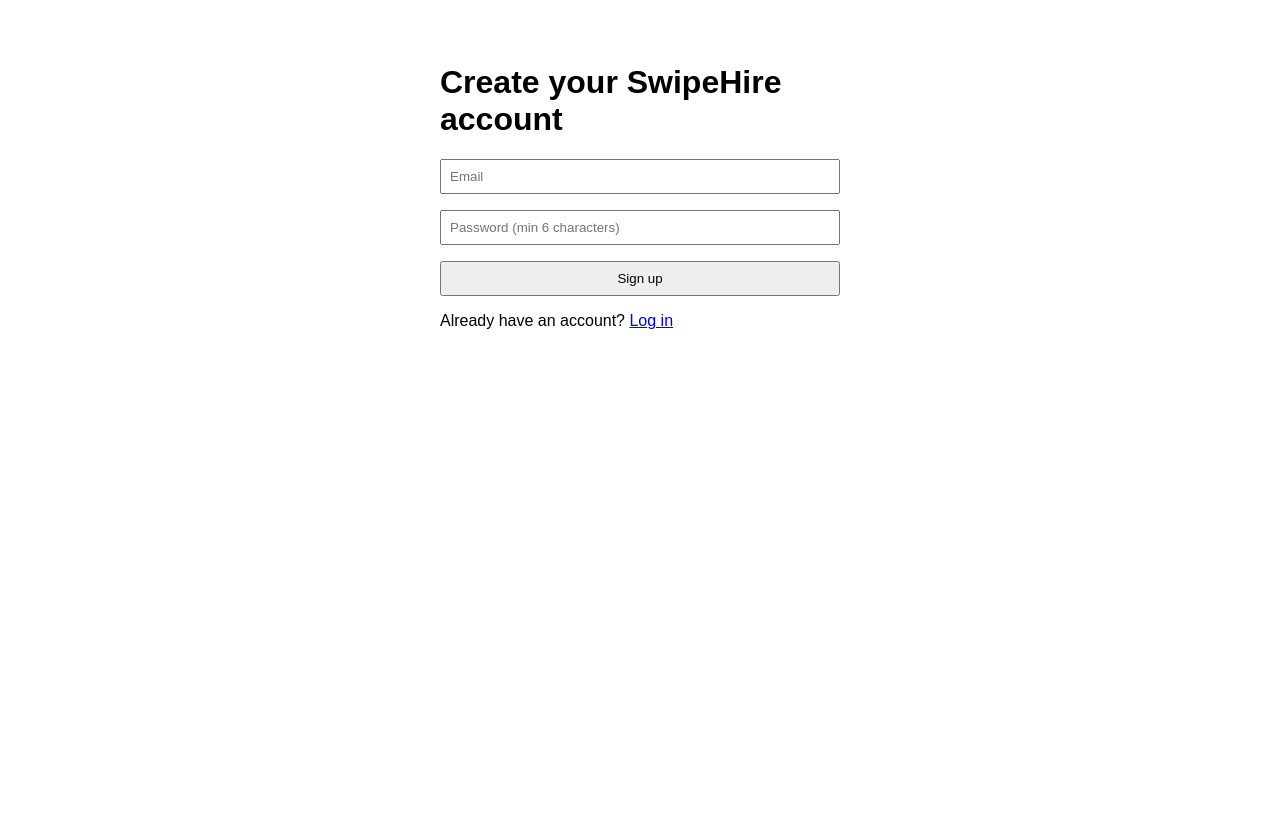
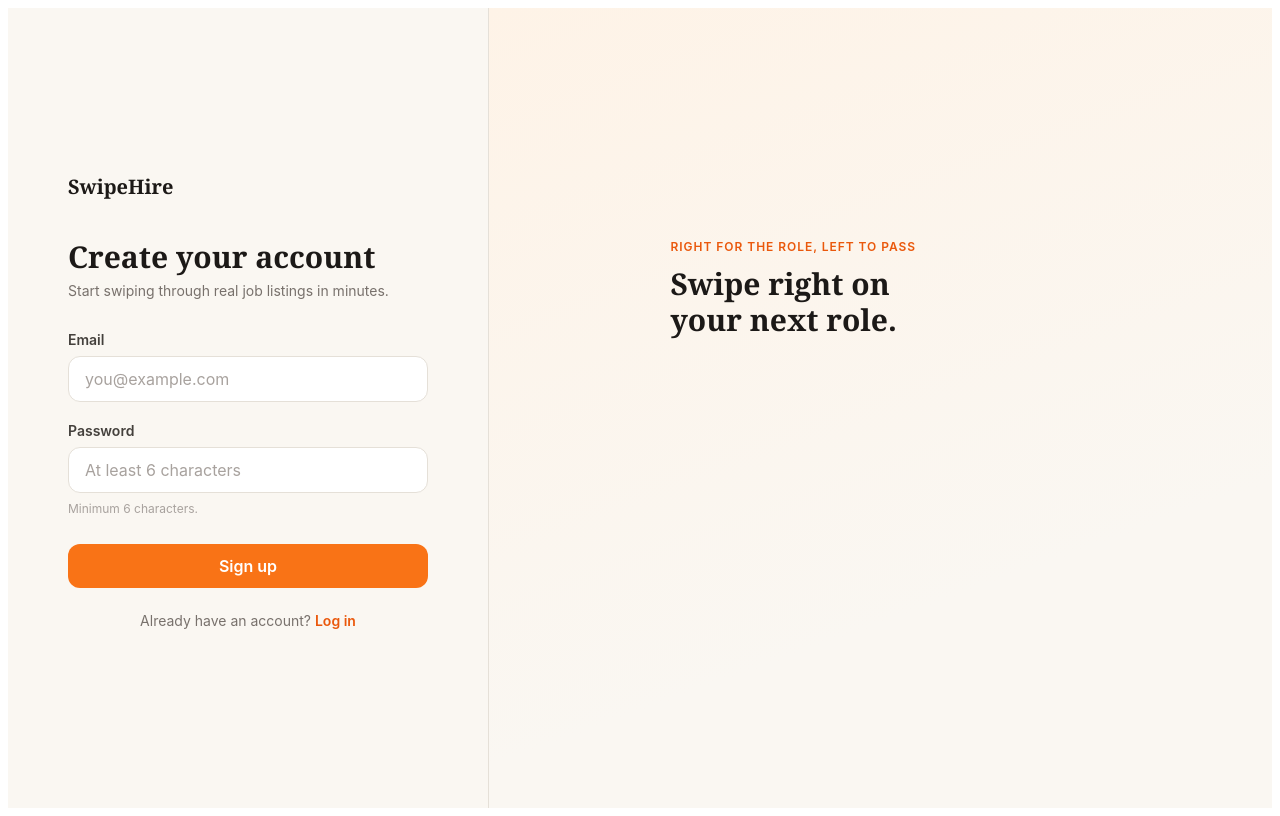
Before and after one commit to vedantpanhale1055-MH/Swipehire, a Next.js app: page /signup in a window 1280 px wide. Built offline with nearby package versions, Linux system fonts and the light colour scheme; no server answers.

Commit message:
Style login and signup pages with AuthLayout showcase

```diff
--- a/app/(auth)/signup/page.js
+++ b/app/(auth)/signup/page.js
@@ -1,13 +1,13 @@
 'use client';
 // app/(auth)/signup/page.js
-// FILLS EXISTING EMPTY FILE — paste this into the current empty page.js.
+// REPLACES EXISTING FILE — overwrite the current signup page.js with this.
 
 import { useState } from 'react';
-import { useRouter } from 'next/navigation';
 import { signUp } from '@/lib/supabase';
+import AuthLayout from '@/components/Auth/AuthLayout';
+import styles from '@/components/Auth/AuthForm.module.css';
 
 export default function SignupPage() {
-  const router = useRouter();
   const [email, setEmail] = useState('');
   const [password, setPassword] = useState('');
   const [error, setError] = useState('');
@@ -31,43 +31,79 @@
 
   if (success) {
     return (
-      <main style={{ maxWidth: 400, margin: '4rem auto', fontFamily: 'sans-serif' }}>
-        <h1>Check your email</h1>
-        <p>We sent a confirmation link to {email}. Confirm it, then log in.</p>
+      <AuthLayout
+        eyebrow="Right for the role, left to pass"
+        title="Check your email"
+        subtitle={null}
+      >
+        <div className={styles.successIcon} aria-hidden="true">
+          ✓
+        </div>
+        <p className={styles.successText}>
+          We sent a confirmation link to <strong>{email}</strong>. Confirm it, then log in.
+        </p>
+        <p className={styles.switchLine}>
           <a href="/login">Go to login</a>
-      </main>
+        </p>
+      </AuthLayout>
     );
   }
 
   return (
-    <main style={{ maxWidth: 400, margin: '4rem auto', fontFamily: 'sans-serif' }}>
-      <h1>Create your SwipeHire account</h1>
-      <form onSubmit={handleSubmit} style={{ display: 'flex', flexDirection: 'column', gap: '1rem' }}>
+    <AuthLayout
+      eyebrow="Right for the role, left to pass"
+      title="Create your account"
+      subtitle="Start swiping through real job listings in minutes."
+    >
+      <form onSubmit={handleSubmit} className={styles.form} noValidate>
+        <div className={styles.field}>
+          <label htmlFor="email" className={styles.label}>
+            Email
+          </label>
           <input
+            id="email"
             type="email"
-          placeholder="Email"
+            autoComplete="email"
+            placeholder="you@example.com"
             value={email}
             onChange={(e) => setEmail(e.target.value)}
             required
-          style={{ padding: '0.5rem' }}
+            className={styles.input}
           />
+        </div>
+
+        <div className={styles.field}>
+          <label htmlFor="password" className={styles.label}>
+            Password
+          </label>
           <input
+            id="password"
             type="password"
-          placeholder="Password (min 6 characters)"
+            autoComplete="new-password"
+            placeholder="At least 6 characters"
             value={password}
             onChange={(e) => setPassword(e.target.value)}
             required
             minLength={6}
-          style={{ padding: '0.5rem' }}
+            className={styles.input}
           />
-        {error && <p style={{ color: 'red' }}>{error}</p>}
-        <button type="submit" disabled={loading} style={{ padding: '0.5rem' }}>
-          {loading ? 'Creating account...' : 'Sign up'}
+          <span className={styles.hint}>Minimum 6 characters.</span>
+        </div>
+
+        {error && (
+          <p className={styles.error} role="alert">
+            {error}
+          </p>
+        )}
+
+        <button type="submit" disabled={loading} className={styles.submitButton}>
+          {loading ? 'Creating account…' : 'Sign up'}
         </button>
       </form>
-      <p style={{ marginTop: '1rem' }}>
+
+      <p className={styles.switchLine}>
         Already have an account? <a href="/login">Log in</a>
       </p>
-    </main>
+    </AuthLayout>
   );
 }
```
Also changed, not shown: app/(auth)/login/page.js (+40 -13 lines). Lines whose indentation alone changed are shown as unchanged.
